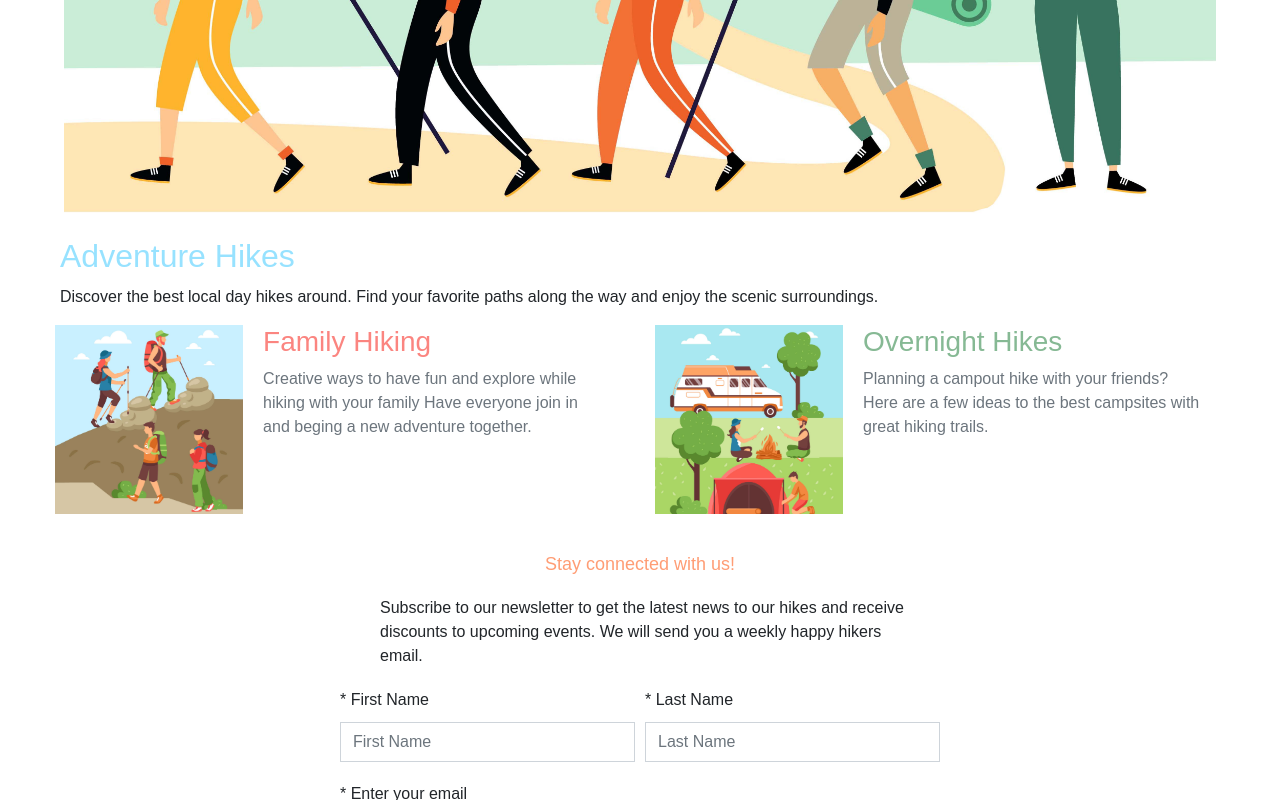
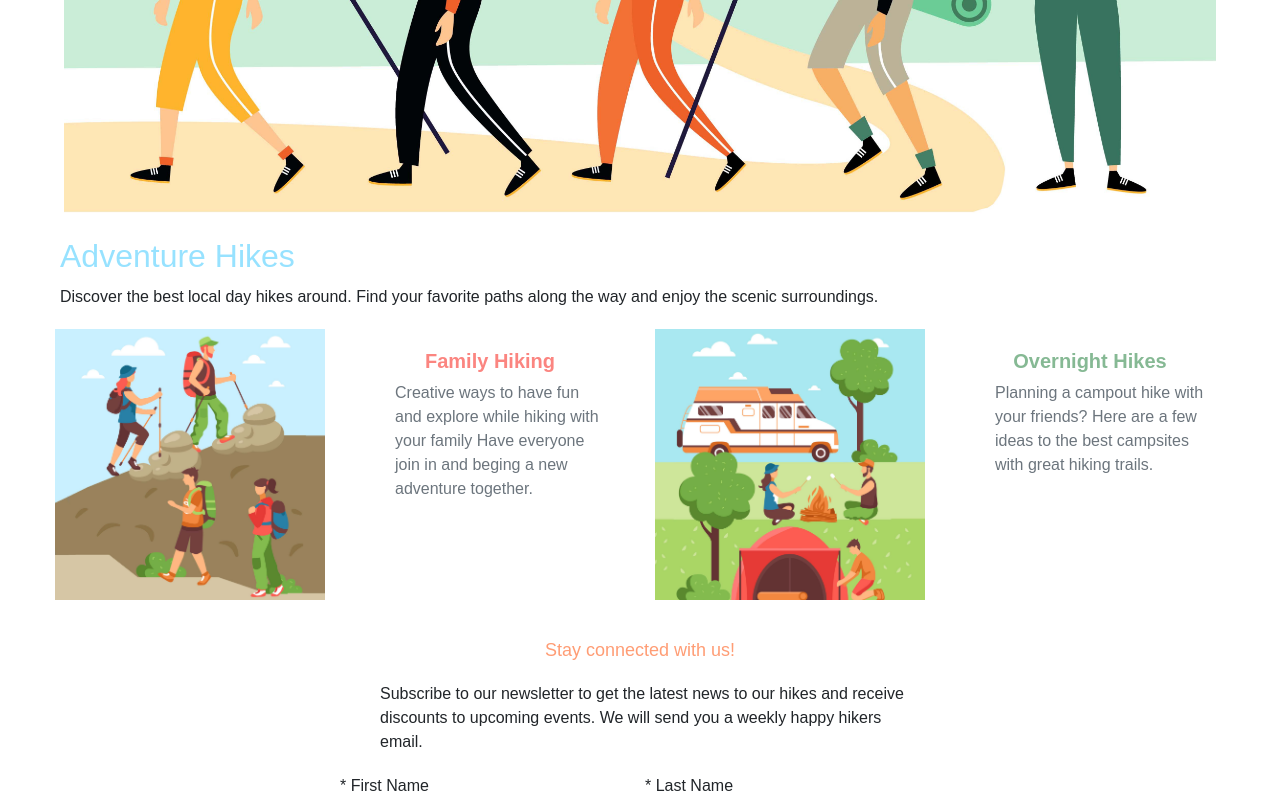
Before and after one commit to michaelpetty/hiking-collab, a website: page views/index.html in a window 1280 px wide. Shown: the part 542-1342 px from the top of the page. Drawn offline with nearby package versions, Linux system fonts and the light colour scheme.

Commit message:
fix  CSS

```diff
--- a/public/css/style.css
+++ b/public/css/style.css
@@ -169,15 +169,18 @@ h1{
 }
 
 /*##################### arcticle ####################### */
-.col-md-6 img {
+/* .col-md-6 img {
   margin-right: 20px;
   width: 33%;
 }
 .img-left{
   float: left;
 
-}
+} */
 
+
+
+/*  */
 
 .how-section1{
   margin-top:-15%;
--- a/views/index.html
+++ b/views/index.html
@@ -26,39 +26,67 @@
       <h4>Went to go on an adventure?</h4>
       <img  class="main-pic" src="/images/Adventure Hikers_Web.jpg" alt="Adventure Hikers">
 
-
-<div>
       <h2 class="second-Head"> Adventure Hikes</h2>
       <p>Discover the best local day hikes around. Find your favorite paths along the way and enjoy the scenic surroundings.  </p>
 
+
+  <div class="how-section1">
+        <div class="row">
+            <div class="col-md-3 how-img">
+                <img src="/images/Family Hike_Web.jpg" class=" img-fluid" alt=""/>
+            </div>
+
+            <div class="col-md-3">
+                <h4>Family Hiking </h4>
+            <p class="text-muted">Creative ways to have fun and explore while hiking with your family Have everyone join in and beging a new adventure together.</p>
+            </div>
+
+            <div class="col-md-3 how-img">
+                <img src="/images/Overnight Hikers_Web.jpg" class=" img-fluid" alt=""/>
+            </div>
+
+          <div class="col-md-3">
+              <h4 class="text2">Overnight Hikes</h4>
+              <p class="text-muted">Planning a campout hike with your friends? Here are a few ideas to the best campsites with great hiking trails.</p>
+          </div>
+
+        </div>
+
+  </div>
+
+
+
+
+
+
+
+    <!-- <div>
+      <h2 class="second-Head"> Adventure Hikes</h2>
+      <p>Discover the best local day hikes around. Find your favorite paths along the way and enjoy the scenic surroundings.  </p>
+
+      <div class="container">
           <div class="row">
 
                   <div class="col-md-6">
-              <div>
                     <img class="img-left" src="/images/Family Hike_Web.jpg"/>
-                </div>
-            <div>
                     <h3 class="text1">Family Hiking </h3>
-                  <p class="text-muted" >Creative ways to have fun and explore while hiking with your family Have everyone join in and beging a new adventure together.</p>
-                </div>
+                    <p>Creative ways to have fun and explore while hiking with your family Have everyone join in and beging a new adventure together.</p>
+
               </div>
 
                   <div class="col-md-6">
                     <img class="img-left" src="/images/Overnight Hikers_Web.jpg"/>
                     <h3 class="text2">Overnight Hikes </h3>
-                  <p class="text-muted">Planning a campout hike with your friends? Here are a few ideas to the best campsites with great hiking trails.</p>
+                    <p>Planning a campout hike with your friends? Here are a few ideas to the best campsites with great hiking trails.</p>
 
               </div>
               </div>
 
-
         </div>
+      </div> -->
 
 
   </section>
-
-
-
 
 
 
```
Lines whose indentation alone changed are shown as unchanged.
